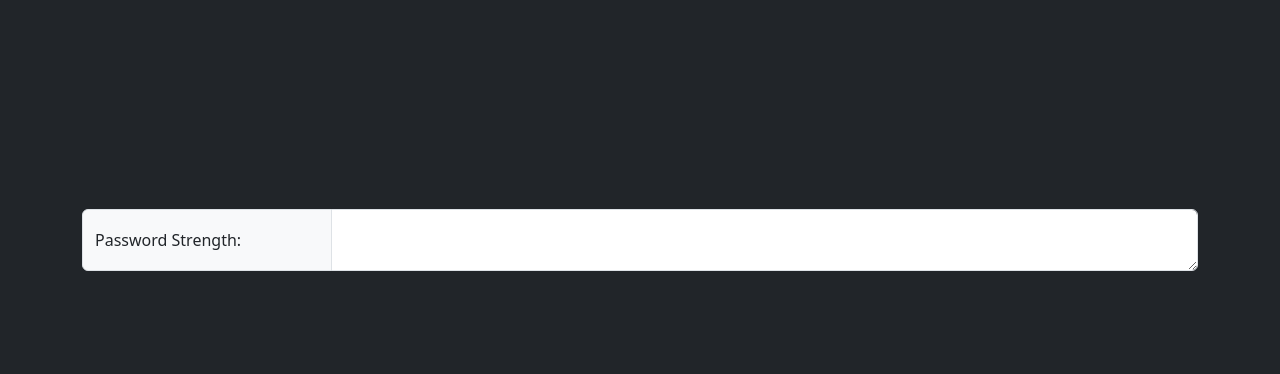
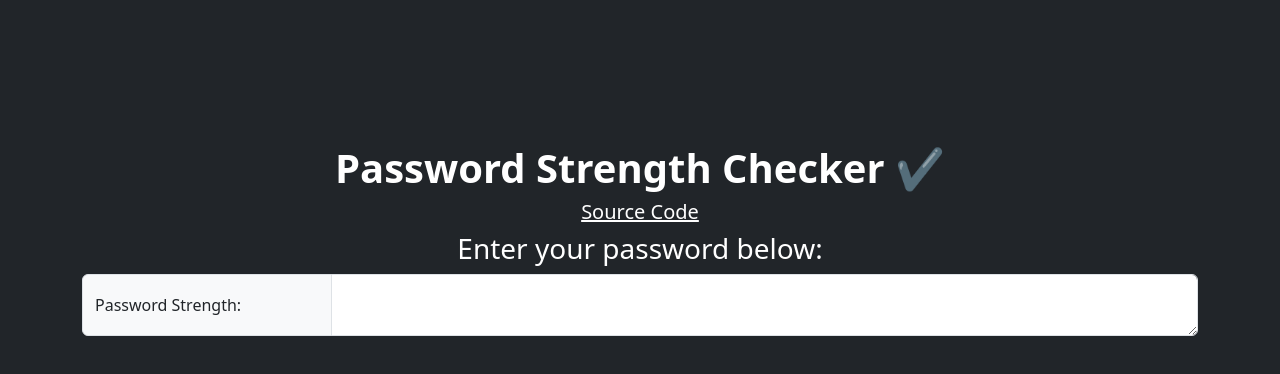
Before and after one commit to ericafk0001/password-strength-checker, a plain HTML site: page index.html in a window 1280 px wide. Drawn offline with nearby package versions, Linux system fonts and the light colour scheme.

Commit message:
add more styling and headers

```diff
--- a/index.html
+++ b/index.html
@@ -16,6 +16,13 @@
       class="container d-flex flex-column align-items-center justify-content-center"
       style="height: 60vh"
     >
+      <h1 class="h1 text-white fw-semibold">Password Strength Checker ✔️</h1>
+      <a
+        href="https://github.com/ericafk0001/password-strength-checker"
+        class="h5 text-white fw-light"
+        >Source Code</a
+      >
+      <h1 class="h3 text-white fw-light">Enter your password below:</h1>
       <div class="input-group">
         <span
           class="input-group-text"
```
